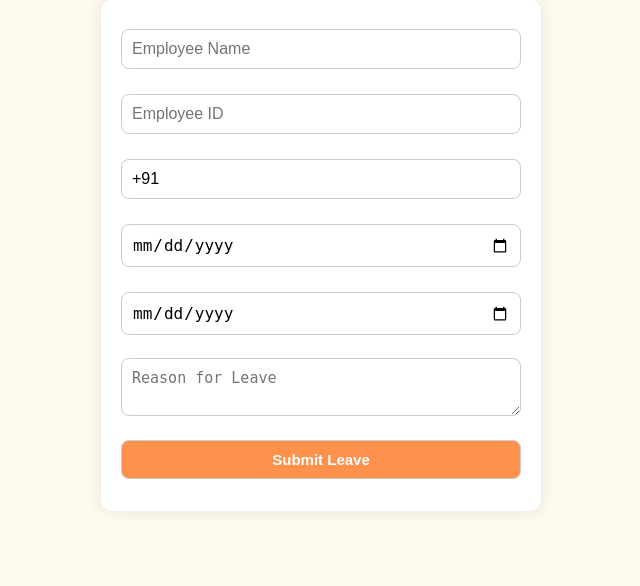
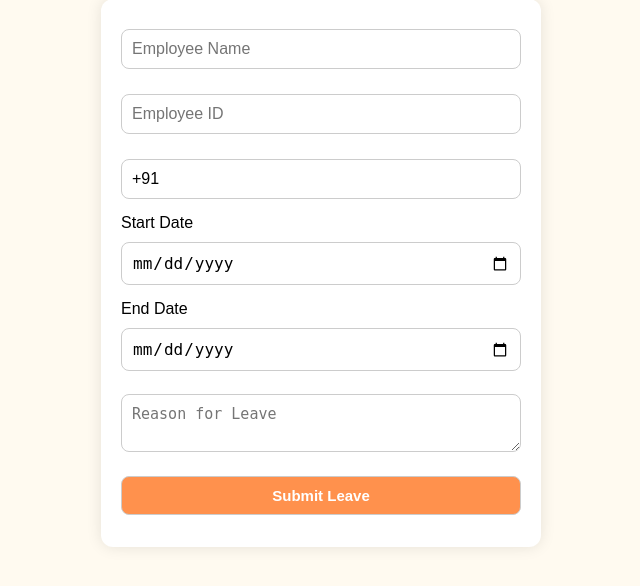
Before and after one commit to Suruthimeow13/annapoorna-leave-app, a Flask app: page / in a window 1280 px wide. Shown: the part 147-733 px from the top of the page, without its empty margins (319-959 px from the left). Run offline with Flask 3, Linux system fonts and the light colour scheme.

Commit message:
form.html

```diff
--- a/templates/form.html
+++ b/templates/form.html
@@ -14,7 +14,9 @@
         <input name="employee_id" placeholder="Employee ID">
         <input name="phone" placeholder="WhatsApp Number (e.g., +91XXXXXXXXXX)" value="+91" required>
 
+        <label for="start_date">Start Date</label>
         <input type="date" name="start_date" required>
+        <label for="start_date">End Date</label>
         <input type="date" name="end_date" required>
 
         <textarea name="reason" placeholder="Reason for Leave" required></textarea>
```
